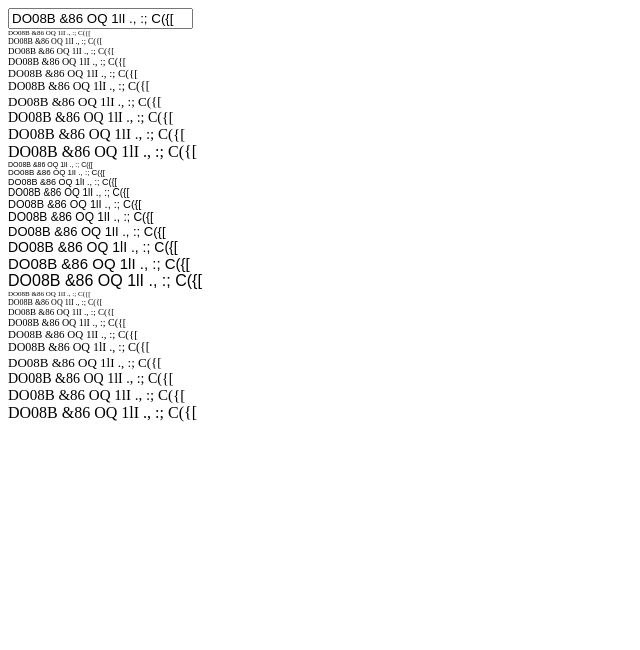
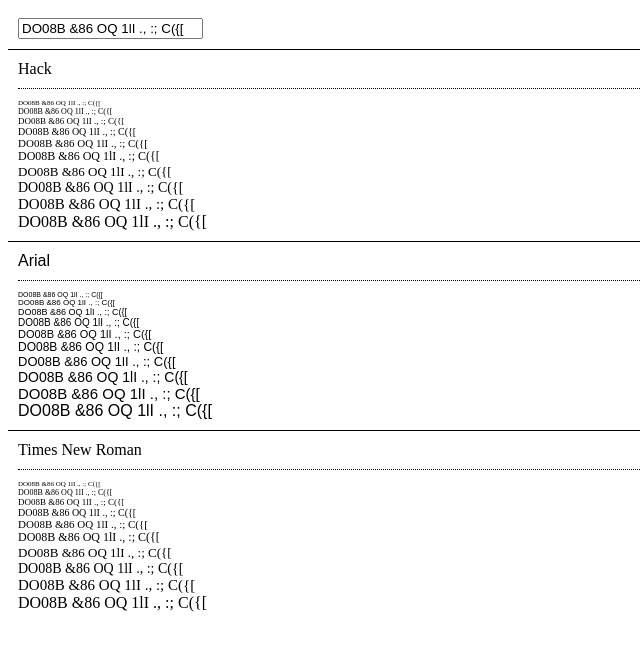
Before and after one commit to source-foundry/compare-typefaces, a plain HTML site: page index.html in a window 1280 px wide. Shown: the whole page, without its empty margins (0-640 px from the left). Drawn offline with Linux system fonts and the light colour scheme.

Commit message:
Add some basic styling

```diff
--- a/index.html
+++ b/index.html
@@ -2,6 +2,7 @@
 <html>
   <head>
     <title>compare-typefaces</title>
+    <link rel='stylesheet' href='styles.css'>
   </head>
   <body>
     <script src='js/App.js'></script>
--- a/js/Font.js
+++ b/js/Font.js
@@ -3,19 +3,31 @@ class Font {
     this.name = name
     this.container = container
     this.element = document.createElement('div')
+    this.element.classList.add('font')
     this.element.style.fontFamily = name
     this.container.appendChild(this.element)
-    this.createTypo()
+    this.createTitle()
+    this.createSamples()
   }
 
-  createTypo() {
+  createTitle() {
+    const title = document.createElement('div')
+    title.classList.add('title')
+    title.textContent = this.name
+    this.element.appendChild(title)
+  }
+
+  createSamples() {
     const sizes = [7, 8, 9, 10, 11, 12, 13, 14, 15, 16]
     this.samples = []
+    this.sampleContainer = document.createElement('div')
+    this.sampleContainer.classList.add('samples')
+    this.element.appendChild(this.sampleContainer)
     for (const size of sizes) {
       const sample = document.createElement('div')
       sample.style.fontSize = size + 'px'
       this.samples.push(sample)
-      this.element.appendChild(sample)
+      this.sampleContainer.appendChild(sample)
     }
   }
 
--- /dev/null
+++ b/styles.css
@@ -0,0 +1,17 @@
+.interface {
+  padding: 10px;
+}
+
+.font {
+  border-top: 1px solid #000;
+  padding: 10px;
+}
+
+.font .title {
+  padding-bottom: 10px;
+}
+
+.samples {
+  border-top: 1px dotted #000;
+  padding-top: 10px;
+}
```
